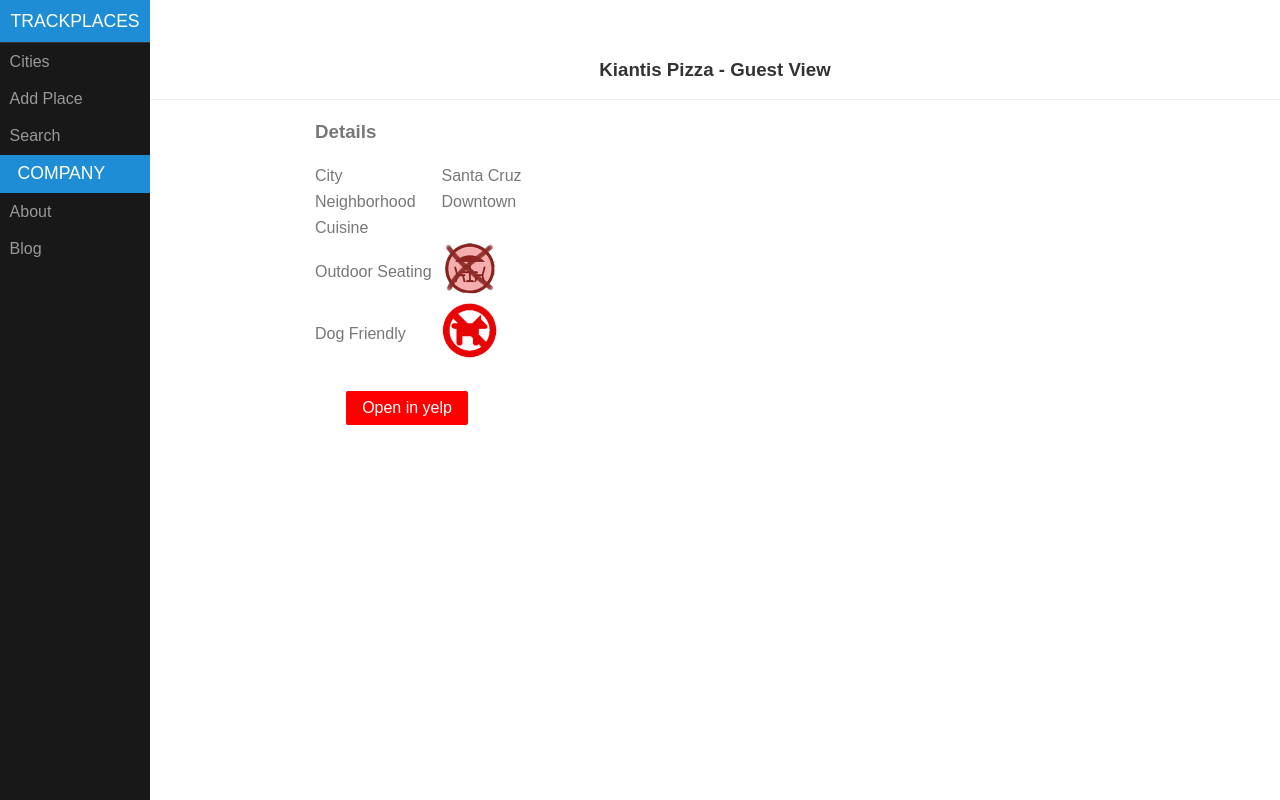
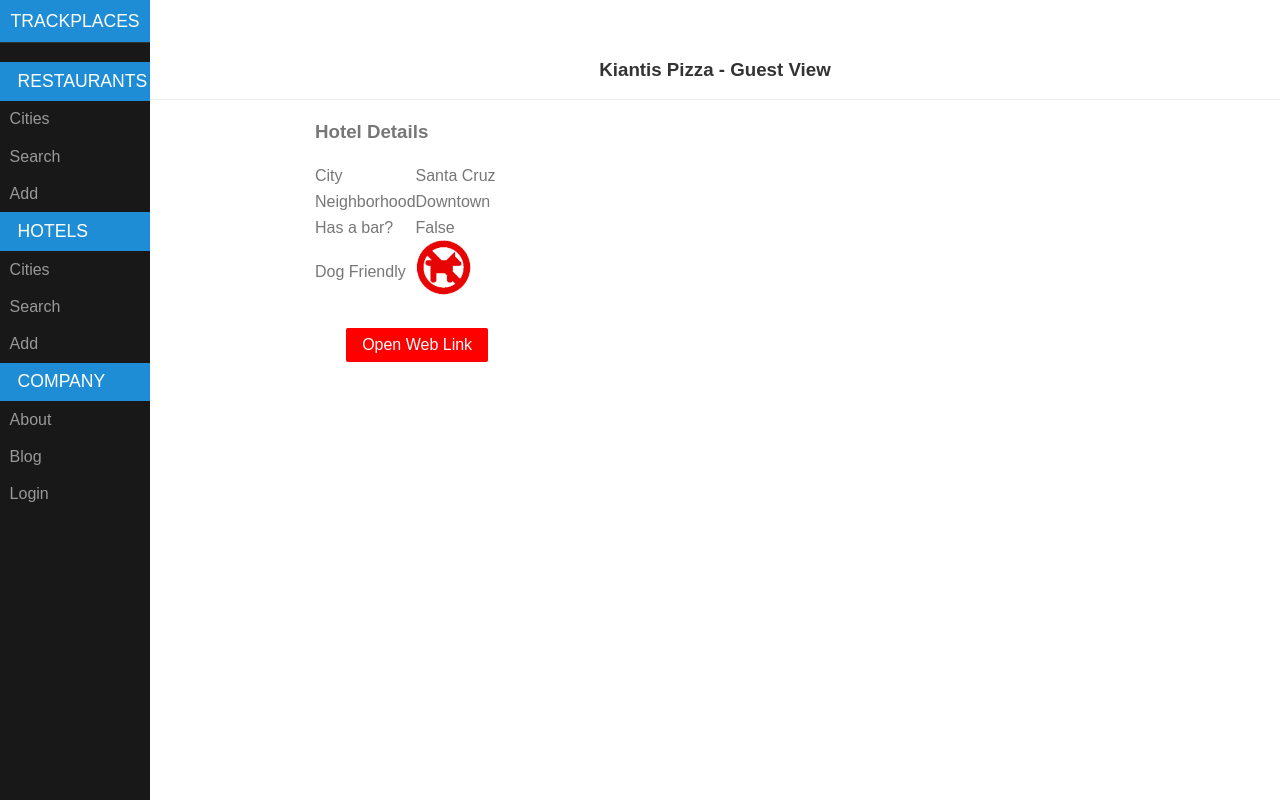
Before and after one commit to danecollins/tp, a Django app: page /places/view/1/ in a window 1280 px wide. Run offline with Django 3.2, Linux system fonts and the light colour scheme; data comes from the database, SQL or seed files in the repository.

Commit message:
First pass implementing support for hotels

```diff
--- a/places/forms.py
+++ b/places/forms.py
@@ -5,6 +5,8 @@ rating_choices = ((0, 'Not Rated'), (1, '1 Star - OK'),
                   (2, '2 Stars - Really Good'), (3, '3 Stars - A Favorite'))
 
 cuisine_choices = (('American', 'American'),
+                   ('Bar and Grill', 'Bar and Grill'),
+                   ('Brewery', 'Brewery'),
                    ('BBQ', 'BBQ'),
                    ('Cuban', 'Cuban'),
                    ('Chinese', 'Chinese'),
@@ -31,6 +33,7 @@ class PlaceForm(forms.Form):
     locale = forms.CharField(label='Neighborhood', max_length=40)
     cuisine = forms.ChoiceField(label='Cuisine', choices=cuisine_choices, required=False)
     outdoor = forms.BooleanField(label='Outdoor Seating', required=False)
+    has_bar = forms.BooleanField(label='Has a bar', required=False)
     dog_friendly = forms.BooleanField(label='Dog Friendly', required=False)
     visited = forms.TypedChoiceField(label='Visit Type',
                                      choices=VisitType.type_list(), coerce=int)
--- a/places/templates/places/city_list.html
+++ b/places/templates/places/city_list.html
@@ -10,7 +10,7 @@
     <div class='container'>
         <ul>
             {% for city in clist %}
-                <li><a href='/places/city/{{ city }}' class='city-link'>{{ city }}</a></li>
+                <li><a href='/places/{{ pltype }}/city/{{ city }}' class='city-link'>{{ city }}</a></li>
             {% endfor %}
         </ul>
     </div>
--- a/places/templates/places/place_add.html
+++ b/places/templates/places/place_add.html
@@ -24,13 +24,13 @@ label.required {
 
 {% block content %}
 
-<h3>Restaurant Information</h3>
+<h3>Add {{ pltypeS }} Information</h3>
 
-<form action="/places/add/" method="post">
+<form action="/places/{{ pltype }}/add/" method="post">
 {% csrf_token %}
 <table cellpadding="10">
 {{ form }}
 </table>
-<input type="submit" value="Add Place">
+<input type="submit" value="Add {{ pltypeS }}">
 </form>
 {% endblock content %}
--- a/places/templates/places/place_detail.html
+++ b/places/templates/places/place_detail.html
@@ -8,18 +8,24 @@
 
 {% block content %}
 
-    	<h3>Details</h3>
+    	<h3>{{ pltype }} Details</h3>
 <div class="pure-g">
     <div class="pure-u-2-3">
     	<table style="padding: 5px;">
     		<tr><td class='place-field'>City</td>           <td>{% if p.user == user %}<a href="/places/city/{{ p.city }}">{{ p.city }}</a>
                                                                 {% else %} {{ p.city }} {% endif %}</td></tr>
     		<tr><td class='place-field'>Neighborhood</td>         <td>{{ p.locale }}</td></tr>
-            <tr><td class='place-field'>Cuisine</td>        <td>{{ p.cuisine }}</td></tr>
-    		<tr><td class='place-field' style="padding-right: 10px;">Outdoor Seating</td><td>{% if p.outdoor %}<img src="/static/outdoor.png" alt="outdoor seating" height="55"/>
-                                                                            {% else %}<img src="/static/no_outdoor.png" alt="no outdoor seating" height="55"/>{% endif %}</td></tr>
-    		<tr><td class='place-field'>Dog Friendly</td>   <td>{% if p.dog_friendly %}<img src="/static/dogs.gif" alt="dogs allowed" height="55"/>
-                                                                            {% else %}<img src="/static/no_dogs.gif" alt="dogs not allowed" height="55"/>{% endif %}</td></tr>
+            {% if pltype == 'rest' %}
+                <tr><td class='place-field'>Cuisine</td>        <td>{{ p.cuisine }}</td></tr>
+        		<tr><td class='place-field' style="padding-right: 10px;">Outdoor Seating</td>
+                    <td>{% if p.outdoor %}<img src="/static/outdoor.png" alt="outdoor seating" height="55"/>
+                        {% else %}<img src="/static/no_outdoor.png" alt="no outdoor seating" height="55"/>{% endif %}</td></tr>
+            {% else %}
+                <tr><td class='place-field'>Has a bar?</td>        <td>{{ p.has_bar }}</td></tr>
+            {% endif %}
+    		<tr><td class='place-field'>Dog Friendly</td>
+            <td>{% if p.dog_friendly %}<img src="/static/dogs.gif" alt="dogs allowed" height="55"/>
+                {% else %}<img src="/static/no_dogs.gif" alt="dogs not allowed" height="55"/>{% endif %}</td></tr>
             {% if p.user == user %}
             <tr><td class='place-field'>Rating</td>         <td><img = src="/static/star_{{ p.rating }}.gif" alt="rated {{ p.rating }} stars" height="55"/></td></tr>
             <tr><td class='place-field'>Visit Type</td>       <td>{{ visittype }}</td></tr>
@@ -33,7 +39,7 @@
             {% endif %}
         </table>
     </div>
-    {% if opentable %}
+    {% if pltype == 'Restaurant' and opentable %}
     <div class="pure-u-1-3">
     {{ opentable|safe }}
     </div>
@@ -43,7 +49,7 @@
         <tr><td>&nbsp;</td></tr>
         <tr>
         {% if p.user == user %}
-    	<td><a class="pure-button pure-button-primary" href="/places/edit/{{ p.id }}">Edit Restaurant Information</a></td>
+    	<td><a class="pure-button pure-button-primary" href="/places/edit/{{ p.id }}">Edit {{ pltype }} Information</a></td>
         <td>&nbsp;&nbsp;&nbsp;&nbsp;&nbsp;&nbsp;&nbsp;</td>
         <td><a class="pure-button pure-button-secondary" href="/places/share/{{ p.id }}">Share</a></td>
         {% endif %}
@@ -55,11 +61,11 @@
         {% endif %}
         {% if p.yelp|length > 4 %}
         <td>&nbsp;&nbsp;&nbsp;&nbsp;&nbsp;&nbsp;&nbsp;</td>
-        <td><a class="pure-button" style="background: red; color: white;" href="{{ p.yelp }}">Open in yelp</a></td>
+        <td><a class="pure-button" style="background: red; color: white;" href="{{ p.yelp }}">Open Web Link</a></td>
         {% endif %}
         {% if p.user == user %}
         <td>&nbsp;&nbsp;&nbsp;&nbsp;&nbsp;&nbsp;&nbsp;</td>
-        <td><a href="/places/delete/{{ p.id }}">Delete Restaurant</a></td>
+        <td><a href="/places/delete/{{ p.id }}">Delete {{ pltype }}</a></td>
         {% endif %}
         </tr>
         </table>
--- a/places/templates/places/place_edit.html
+++ b/places/templates/places/place_edit.html
@@ -25,7 +25,7 @@ label.required {
 
 {% block content %}
 
-    	<h3>Edit Restaurant Information</h3>
+    	<h3>Edit {{ pltypeS }} Information</h3>
         <form action="/places/save/{{ p.id }}/" method="post">
         {% csrf_token %}
         <table cellpadding="10">
--- a/places/templates/places/search.html
+++ b/places/templates/places/search.html
@@ -6,12 +6,12 @@
 <div class="pure-g">
 <div class="pure-u-3-24" align="left"></div>
 <div class="pure-u-20-24" align="left">
-<form action="{% url 'places:search' %}" method="post">
+<form action="/places/{{ pltype }}/search/" method="post">
   {% csrf_token %}
    <p>
       <input type="submit" value="Find">
       <input type="text" name="pat" value={{ args.pat }}>
-      in name, cuisine or city.
+      in name{% if pltype == 'rest' %}, cuisine{% endif %} or city.
    </p>
   </form>
 </div></div>
--- a/places/templates/places/visit_list.html
+++ b/places/templates/places/visit_list.html
@@ -14,6 +14,7 @@
     			<tr>
     				<th>Date</th>
     				<th>Place</th>
+                    <th>Place Type</th>
     			</tr>
     		</thead>
     		<tbody>
@@ -21,6 +22,7 @@
         		<tr>
                 	<td>{{ visit.when }}</td>
                 	<td>{{ visit.place.name }}</td>
+                    <td>{% if visit.place.pltype == 'R' %}Restaurant{% else %}Hotel{% endif %}</td>
                 </tr>
             	{% endfor %}
             </tbody>
--- a/places/urls.py
+++ b/places/urls.py
@@ -3,11 +3,12 @@ from places import views
 
 urlpatterns = patterns('',
                        url(r'^$', views.index, name='index'),
-                       url(r'^city/$', views.city_list, name='city_list'),
-                       url(r'^add/$', views.place_add, name='place_add'),
-                       url(r'^search/$', views.search, name='search'),
+                       url(r'^(?P<pltype>[\w]+)/city/$', views.city_list, name='city_list'),
+                       url(r'^(?P<pltype>[\w]+)/add/$', views.place_add, name='place_add'),
+                       url(r'^(?P<pltype>[\w]+)/search/$', views.search),
+                       url(r'^(?P<pltype>[\w]+)/city/(?P<city>[\w|\W]+)/$', views.locale_list),
+
                        url(r'^visits/$', views.visit_list),
-                       url(r'^city/(?P<city>[\w|\W]+)/$', views.locale_list, name='locale_list'),
                        url(r'^view/(?P<place_id>[\d]+)/$', views.place_detail, name='place_detail'),
                        url(r'^edit/(?P<place_id>[\d]+)/$', views.place_edit, name='place_edit'),
                        url(r'^save/(?P<place_id>[\d]+)/$', views.place_save, name='place_save'),
--- a/places/views.py
+++ b/places/views.py
@@ -77,6 +77,20 @@ def log_to_slack(message):
         requests.post(url, data=json.dumps(payload))
 
 
+def pltype_url_string(p):
+    if p.pltype == Place.RESTAURANT:
+        return 'rest'
+    else:
+        return 'hotel'
+
+
+def pltype_user_string(p):
+    if p.pltype == Place.RESTAURANT:
+        return 'Restaurant'
+    else:
+        return 'Hotel'
+
+
 def logprint(s):
     s = 'app_log: ' + s
     if os.environ.get('DB', False):
@@ -92,18 +106,23 @@ def index(request):
     return render(request, 'places/index.html', {'last': Place.last_added()})
 
 
-def city_list(request):
+def city_list(request, pltype='rest'):
+    if pltype == 'rest':
+        query = Place.restaurants.all()
+    else:
+        query = Place.hotels.all()
+
     if request.user.is_anonymous():
         username = 'Guest User'
-        cities = sorted(set([x.city for x in Place.objects.filter(archived=False)]))
+        cities = sorted(set([x.city for x in query.all()]))
     else:
         username = request.user.first_name
-        cities = sorted(set([x.city for x in Place.objects.filter(user=request.user,
-                                                                  archived=False)]))
+        cities = sorted(set([x.city for x in query.filter(user=request.user)]))
 
     ChangeLog.view_city_list(username=request.user.username)
     logprint('User: {} is on city list'.format(request.user))
     return render(request, 'places/city_list.html', {'clist': cities,
+                                                     'pltype': pltype,
                                                      'username': username})
 
 
@@ -132,10 +151,10 @@ def info(request):
                    'events': last_events})
 
 
-def locale_list(request, city):
+def locale_list(request, city, pltype='rest'):
 
     if request.method == 'GET':
-        args = {'outdoor': False, 'dog_friendly': False, 'cuisine': ''}
+        args = {'outdoor': False, 'dog_friendly': False, 'has_bar': False, 'cuisine': ''}
     else:
         print('Setting args to post method', file=sys.stderr)
         args = request.POST
@@ -148,13 +167,20 @@ def locale_list(request, city):
         places = []
         # we can end up with duplicate places due to multiple users which we don't want
         place_names = set()
-        for place in Place.objects.filter(city=city, archived=False):
+        if pltype == 'rest':
+            query = Place.restaurants.all()
+        else:
+            query = Place.hotels.all()
+        for place in query.filter(city=city):
             if place.name not in place_names:
                 place_names.add(place.name)
                 places.append(place)
     else:
         username = request.user.username
-        places = Place.objects.filter(city=city, user=request.user, archived=False)
+        if pltype == 'rest':
+            places = Place.restaurants.filter(city=city, user=request.user)
+        else:
+            places = Place.hotels.filter(city=city, user=request.user)
 
     if 'cuisine' in args and args['cuisine'] != '':
         # print('Filtering by cuisine={}'.format(args['cuisine']), file=sys.stderr)
@@ -165,6 +191,10 @@ def locale_list(request, city):
     if 'outdoor' in args and args['outdoor']:
         # print('Filtering by outdoor', file=sys.stderr)
         places = [x for x in places if x.outdoor]
+
+    if 'has_bar' in args and args['has_bar']:
+        # print('Filtering by outdoor', file=sys.stderr)
+        places = [x for x in places if x.has_bar]
 
     if 'dog_friendly' in args and args['dog_friendly']:
         print('Filtering by dog_friendly', file=sys.stderr)
@@ -184,12 +214,14 @@ def locale_list(request, city):
                                                        'city': city,
                                                        'username': username,
                                                        'cuisine_list': cuisine_list,
+                                                       'pltype': pltype,
                                                        'args': args})
 
 
 # we don't need to check the user since the place is found by id
 def place_detail(request, place_id):
     place = get_object_or_404(Place, id=place_id)
+
     if request.user.is_anonymous() or request.user != place.user:
         anon = True
         last = ''
@@ -205,6 +237,7 @@ def place_detail(request, place_id):
     logprint('User: {} is viewing details on {}'.format(request.user, place.name))
     return render(request, 'places/place_detail.html',
                   {'p': place, 'visittype': VisitType.as_string(place.visited),
+                   'pltype': pltype_user_string(place),
                    'last': last, 'anon': anon, 'opentable': get_opentable(place_id)})
 
 
@@ -227,7 +260,7 @@ def visit_list(request):
 
 
 @login_required
-def place_add(request):
+def place_add(request, pltype='rest'):
     # if this is a POST request we need to process the form data
     if request.method == 'POST':
         # create a form instance and populate it with data from the request:
@@ -244,11 +277,16 @@ def place_add(request):
                       rating=d['rating'])
             p.id = Place.next_id()
             p.cuisine = d['cuisine']
+            p.has_bar = d['has_bar']
             p.good_for = d['good_for']
             p.comment = d['comment']
             p.yelp = d['yelp']
             p.dog_friendly = d['dog_friendly']
             p.outdoor = d['outdoor']
+            if pltype == 'rest':
+                p.pltype = Place.RESTAURANT
+            else:
+                p.pltype = Place.HOTEL
             p.save()
             m = 'User: {} added place: {} with id: {}'.format(p.user, p.name, p.id)
             logprint(m)
@@ -257,7 +295,13 @@ def place_add(request):
             return place_detail(request, p.id)
     else:
         form = PlaceForm().as_table()
-    return render(request, 'places/place_add.html', {'form': form})
+
+    if pltype == 'rest':
+        pltypeS = 'Restaurant'
+    else:
+        pltypeS = 'Hotel'
+    return render(request, 'places/place_add.html', {'form': form, 'pltype': pltype,
+                                                     'pltypeS': pltypeS})
 
 
 @login_required
@@ -266,10 +310,10 @@ def place_share(request, place_id):
     m = 'User: {} is sharing "{}"'.format(request.user.username, p.name)
     logprint(m)
     message = '''
-Here is the restaurant I wanted to share with you.
+Here is the {} I wanted to share with you.
 It is called {} and it is in {}.
 http://dev.trackplaces.com/places/view/{}/ - {}
-'''.format(p.name, p.city, p.id, request.user.first_name)
+'''.format(pltype_user_string(p), p.name, p.city, p.id, request.user.first_name)
 
     if request.method == 'POST':
         form = ShareForm(request.POST)
@@ -295,7 +339,7 @@ http://dev.trackplaces.com/places/view/{}/ - {}
             return render(request, 'places/email_sent.html',
                           {'place': p, 'to': to_number, 'error': error})
     else:
-        form = ShareForm(initial={'subject': 'Restaurant Information from TrackPlaces...'}).as_table()
+        form = ShareForm(initial={'subject': 'Place Information from TrackPlaces...'}).as_table()
     return render(request, 'places/share_form.html', {'form': form, 'p': p, 'msg': message})
 
 
@@ -305,10 +349,12 @@ def place_copy(request, place_id):
 
     place = Place(user=request.user,
                   name=source.name,
+                  pltype=source.pltype,
                   city=source.city,
                   locale=source.locale,
                   cuisine=source.cuisine,
                   dog_friendly=source.dog_friendly,
+                  has_bar=source.has_bar,
                   outdoor=source.outdoor,
                   yelp=source.yelp,
                   )
@@ -326,12 +372,14 @@ def place_copy(request, place_id):
 @login_required
 def place_edit(request, place_id):
     place = get_object_or_404(Place, id=place_id)
+    pltypeS = pltype_user_string(place)
     init = {'name': place.name,
             'city': place.city,
             'locale': place.locale,
             'cuisine': place.cuisine,
             'outdoor': place.outdoor,
             'dog_friendly': place.dog_friendly,
+            'has_bar': place.has_bar,
             'visited': place.visited,
             'rating': place.rating,
             'good_for': place.good_for,
@@ -341,7 +389,7 @@ def place_edit(request, place_id):
     if request.user == place.user:
         form = PlaceForm(initial=init)
         return render(request, 'places/place_edit.html',
-                      {'p': place, 'form': form})
+                      {'p': place, 'form': form, 'pltypeS': pltypeS})
     else:
         return render(request, 'places/no_permission.html', {'p': place})
 
@@ -367,6 +415,11 @@ def place_save(request, place_id):
             if p.dog_friendly != bool_val:
                 p.dog_friendly = bool_val
                 changed.append('dog_friendly')
+        elif k == 'has_bar':
+            bool_val = (v == 'on')
+            if p.has_bar != bool_val:
+                p.has_bar = bool_val
+                changed.append('has_bar')
         elif k == 'outdoor':
             bool_val = (v == 'on')
             if p.outdoor != bool_val:
@@ -417,6 +470,11 @@ def place_save(request, place_id):
             p.dog_friendly = False
             changed.append('dog_friendly')
 
+    if p.has_bar:
+        if 'has_bar' not in args:
+            p.has_bar = False
+            changed.append('has_bar')
+
     if changed is not None:
         ChangeLog.place_edit(p, request.user.username)
         logprint('User: {} edited place: {}. Changed fields: {}'.format(request.user, p.name,
@@ -425,16 +483,23 @@ def place_save(request, place_id):
     return place_detail(request, place_id)
 
 
-def search(request):
+def search(request, pltype='rest'):
     if request.method == 'GET':
-        places = Place.objects.filter(archived=False)
+        if pltype == 'rest':
+            places = Place.restaurants.all()
+        else:
+            places = Place.hotels.all()
         args = {}
         logprint('User:{} is on search page'.format(request.user, args.get('pat', '')))
         ChangeLog.search(request.user.username)
     else:
         args = request.POST
         pat = re.compile(args['pat'], re.IGNORECASE)
-        places = [p for p in Place.objects.filter(archived=False)
+        if pltype == 'rest':
+            places = Place.restaurants.all()
+        else:
+            places = Place.hotels.all()
+        places = [p for p in places
                   if pat.search(p.name) or pat.search(p.cuisine) or pat.search(p.city)]
         ChangeLog.search(request.user.username, args.get('pat', ''))
         logprint('User:{} searched for: {}'.format(request.user, args.get('pat', '')))
@@ -461,11 +526,12 @@ def search(request):
     places = sorted(places, key=lambda p: p.name.lower())
 
     return render(request, 'places/search.html',
-                  {'places': places, 'args': args})
+                  {'places': places, 'args': args, 'pltype': pltype})
 
 
 def delete(request, place_id):
     p = Place.objects.get(id=place_id)
+    pltype = pltype_url_string(p)
     if request.method == 'GET':
         return render(request, 'places/confirm.html', {'place': p})
     else:
@@ -476,7 +542,7 @@ def delete(request, place_id):
             p.archived = True
             p.save()
             logprint('User: {} deleted place named: {}'.format(request.user, p.name))
-            return city_list(request)
+            return city_list(request, pltype=pltype)
         else:
             return place_detail(request, p.id)
 
--- a/templates/menu_base.html
+++ b/templates/menu_base.html
@@ -49,21 +49,34 @@
                 <a href="/" class="pure-menu-heading">trackplaces</a>
 
                 <ul class="pure-menu-list">
-                    <!-- <li class="pure-menu-item"><a href="/" class="pure-menu-link">Home</a></li> -->
-                    <li class="pure-menu-item"><a href="/places/city/" class="pure-menu-link">Cities</a></li>
-                    <li class="pure-menu-item"><a href="/places/add/" class="pure-menu-link">Add Place</a></li>
-                    <li class="pure-menu-item"><a href="/places/search/" class="pure-menu-link">Search</a></li>
+                    <li class="pure-menu-item"><a href="#" class="pure-menu-link"></a></li>
                     {% if not user.is_anonymous %}
                     <li class="pure-menu-item"><a href="/places/visits/" class="pure-menu-link">Visits</a></li>
                     {% endif %}
+
+                    <li class="pure-menu-heading">Restaurants</li>
+                    <!-- <li class="pure-menu-item"><a href="/" class="pure-menu-link">Home</a></li> -->
+                    <li class="pure-menu-item"><a href="/places/rest/city/" class="pure-menu-link">Cities</a></li>
+                    <li class="pure-menu-item"><a href="/places/rest/search/" class="pure-menu-link">Search</a></li>
+                    <li class="pure-menu-item"><a href="/places/rest/add/" class="pure-menu-link">Add</a></li>
+
+                    <li class="pure-menu-heading">Hotels</li>
+                    <li class="pure-menu-item"><a href="/places/hotel/city/" class="pure-menu-link">Cities</a></li>
+                    <li class="pure-menu-item"><a href="/places/hotel/search/" class="pure-menu-link">Search</a></li>
+                    <li class="pure-menu-item"><a href="/places/hotel/add/" class="pure-menu-link">Add</a></li>
+
+
                     <li class="pure-menu-heading">Company</li>
                     <li class="pure-menu-item"><a href="{% url 'about' %}" class="pure-menu-link">About</a></li>
                     <li class="pure-menu-item"><a href="{% url 'blog:archive' %}" class="pure-menu-link">Blog</a></li>
                     {% if not user.is_anonymous %}
                     <li class="pure-menu-item"><a href="/logout?next=/" class="pure-menu-link">Logout</a></li>
+                    {% else %}
+                    <li class="pure-menu-item"><a href="/login?next=/places/city" class="pure-menu-link">Login</a></li>
+                    {% endif %}
                     {% if user.username == 'dane' %}
                     <li class="pure-menu-item"><a href="http://purecss.io/" class="pure-menu-link">Pure</a></li>
-                    {% endif %}
+
                     {% endif %}
                 </ul>
             </div><!-- pure-menu -->
```
Also changed, not shown: places/models.py (+28 -36 lines), places/templates/places/locale_list.html (+5 -2 lines), places/migrations/0012_auto_20150802_0841.py (added).
